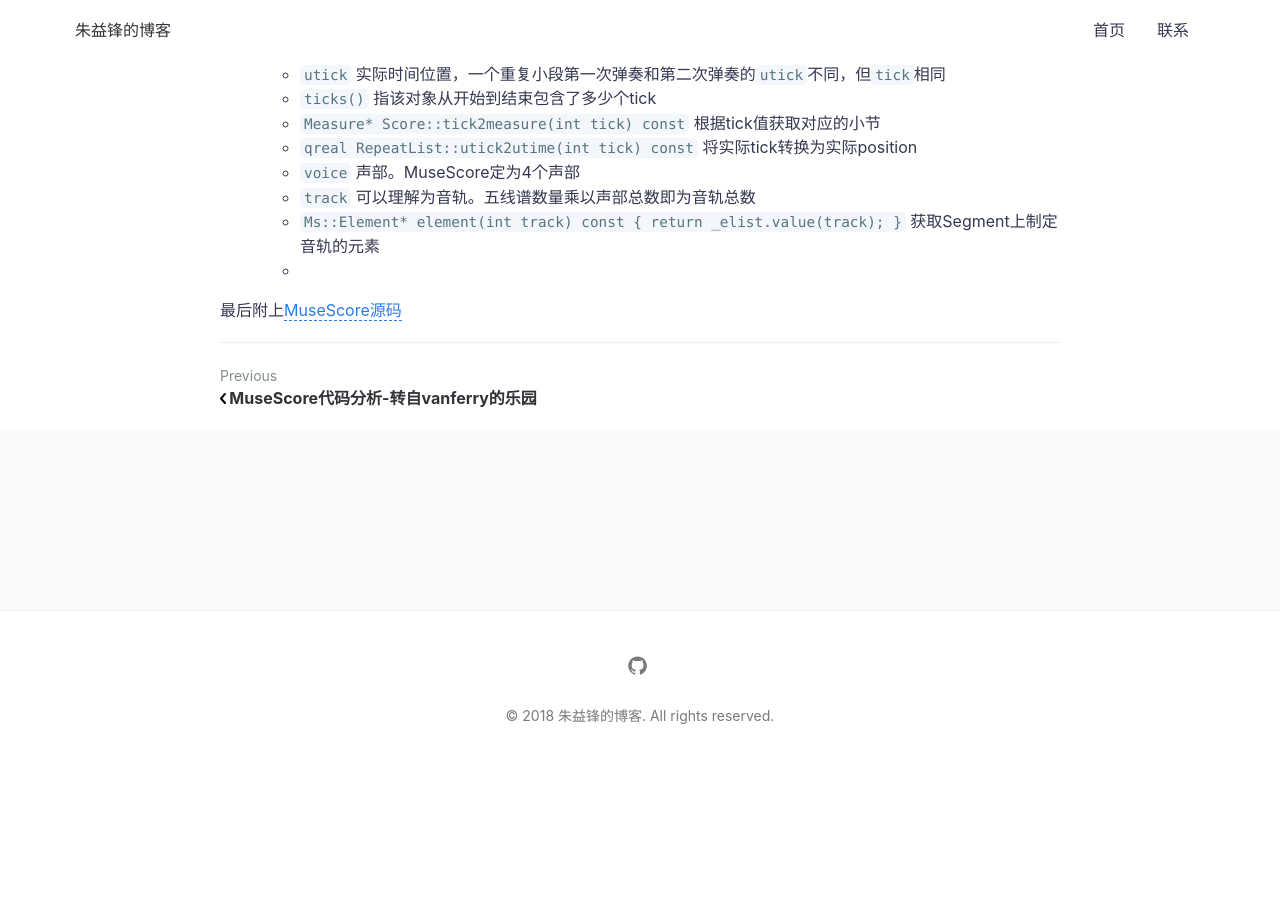
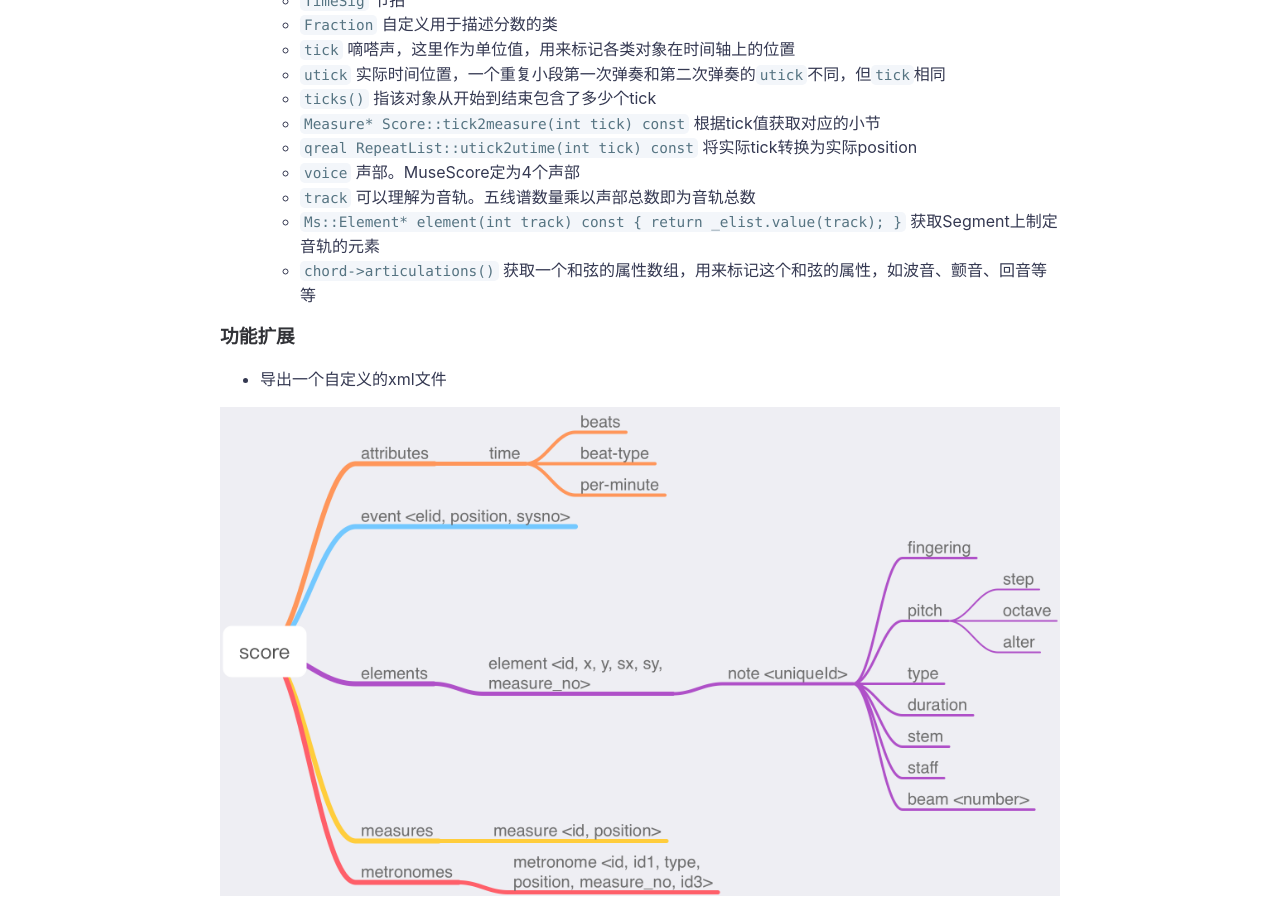
Before and after one commit to zyfilife/zyfilife.github.io, a Jekyll site: the page built from _posts/2018-04-09-MuseScore.md, in a window 1280 px wide and 900 px high, scrolled down 1841 px. Built offline with Jekyll 4.4.1, drawn with Linux system fonts in a browser that asks for light colours; comment, search, counter and statistics services are not loaded; before the commit the page ends 2612 px from its top, so only the background shows below that.

Commit message:
no message

```diff
--- a/_posts/2018-04-09-MuseScore.md
+++ b/_posts/2018-04-09-MuseScore.md
@@ -37,6 +37,12 @@
 	- `voice` 声部。MuseScore定为4个声部
 	- `track` 可以理解为音轨。五线谱数量乘以声部总数即为音轨总数
 	- `Ms::Element* element(int track) const { return _elist.value(track);  }` 获取Segment上制定音轨的元素
-	-
+	- `chord->articulations()` 获取一个和弦的属性数组，用来标记这个和弦的属性，如波音、颤音、回音等等
+
+### 功能扩展
+- 导出一个自定义的xml文件
+
+![文件结构](/assets/img/posts/2018-04-09-musescore源码解析/score.png)
+
 
 最后附上[MuseScore源码](https://github.com/musescore/MuseScore/)
```
Also changed, not shown: assets/img/posts/2018-04-09-musescore源码解析/score.png (added).
